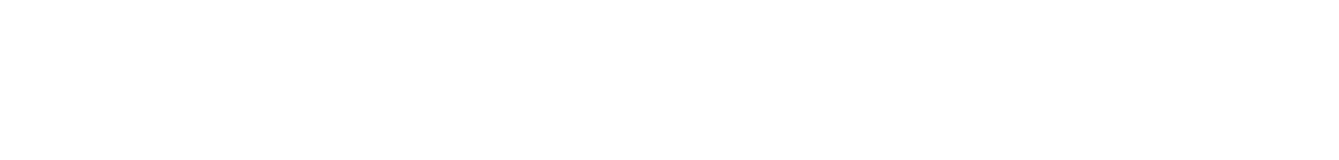
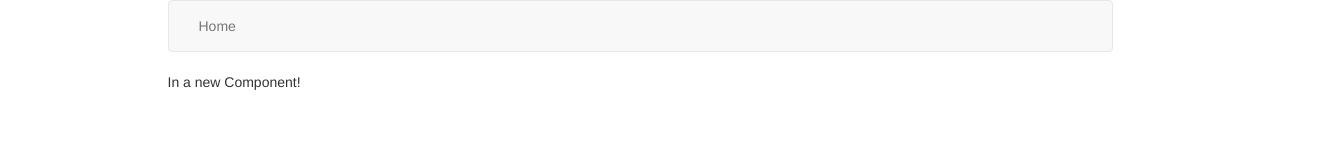
Before and after one commit to Karol-Szykula/react-repetition, a React (Create React App) app: page / in a window 1280 px wide. Shown: the top 160 px of the page, 1339 px wide, since content can reach past the window. Built offline with nearby package versions, Linux system fonts and the light colour scheme.

Commit message:
Change bootstrap version

```diff
--- a/public/index.html
+++ b/public/index.html
@@ -23,8 +23,8 @@
       Learn how to configure a non-root public URL by running `npm run build`.
     -->
     <title>React App</title>
-    <link rel="stylesheet" href="https://stackpath.bootstrapcdn.com/bootstrap/4.2.1/css/bootstrap.min.css"
-          integrity="sha384-GJzZqFGwb1QTTN6wy59ffF1BuGJpLSa9DkKMp0DgiMDm4iYMj70gZWKYbI706tWS" crossorigin="anonymous">
+    <link rel="stylesheet" href="https://maxcdn.bootstrapcdn.com/bootstrap/3.3.6/css/bootstrap.min.css"
+          integrity="sha384-1q8mTJOASx8j1Au+a5WDVnPi2lkFfwwEAa8hDDdjZlpLegxhjVME1fgjWPGmkzs7" crossorigin="anonymous">
 </head>
 <body>
 <noscript>You need to enable JavaScript to run this app.</noscript>
@@ -39,14 +39,5 @@
   To begin the development, run `npm start` or `yarn start`.
   To create a production bundle, use `npm run build` or `yarn build`.
 -->
-<script src="https://code.jquery.com/jquery-3.3.1.slim.min.js"
-        integrity="sha384-q8i/X+965DzO0rT7abK41JStQIAqVgRVzpbzo5smXKp4YfRvH+8abtTE1Pi6jizo"
-        crossorigin="anonymous"></script>
-<script src="https://cdnjs.cloudflare.com/ajax/libs/popper.js/1.14.6/umd/popper.min.js"
-        integrity="sha384-wHAiFfRlMFy6i5SRaxvfOCifBUQy1xHdJ/yoi7FRNXMRBu5WHdZYu1hA6ZOblgut"
-        crossorigin="anonymous"></script>
-<script src="https://stackpath.bootstrapcdn.com/bootstrap/4.2.1/js/bootstrap.min.js"
-        integrity="sha384-B0UglyR+jN6CkvvICOB2joaf5I4l3gm9GU6Hc1og6Ls7i6U/mkkaduKaBhlAXv9k"
-        crossorigin="anonymous"></script>
 </body>
 </html>
--- a/src/App.js
+++ b/src/App.js
@@ -1,12 +1,21 @@
-import React, {Component} from 'react';
+import React from 'react';
 
-class App extends Component {
+import {Header} from "./components/Header";
+import {Home} from "./components/Home";
+
+class App extends React.Component {
+
     render() {
         return (
-            <div className={"container"}>
-                <div className={"row"}>
-                    <div className={"col-xs-10 col-xs-offset-1"}>
-
+            <div className="container">
+                <div className="row">
+                    <div className="col-xs-10 col-xs-offset-1">
+                        <Header/>
+                    </div>
+                </div>
+                <div className="row">
+                    <div className="col-xs-10 col-xs-offset-1">
+                        <Home/>
                     </div>
                 </div>
             </div>
--- a/src/components/Header.js
+++ b/src/components/Header.js
@@ -7,11 +7,11 @@
                 <div className="container">
                     <div className="navbar-header">
                         <ul className="nav navbar-nav">
-                            <li><a href={"#"}>Home</a></li>
+                            <li><a href="">Home</a></li>
                         </ul>
                     </div>
                 </div>
             </nav>
-        )
+        );
     }
 }
--- a/src/components/Home.js
+++ b/src/components/Home.js
@@ -4,8 +4,8 @@
     render() {
         return (
             <div>
-                Home Component!
+                <p>In a new Component!</p>
             </div>
-        )
+        );
     }
 }
--- a/src/index.js
+++ b/src/index.js
@@ -1,6 +1,5 @@
 import React from 'react';
 import ReactDOM from 'react-dom';
-import './index.css';
 import App from './App';
 
 ReactDOM.render(
```
